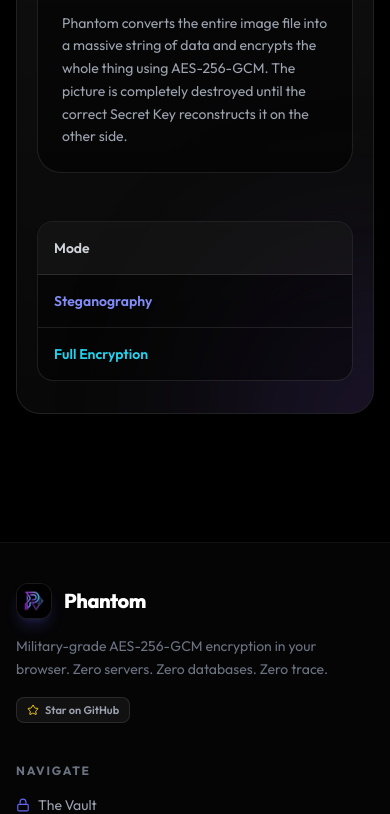
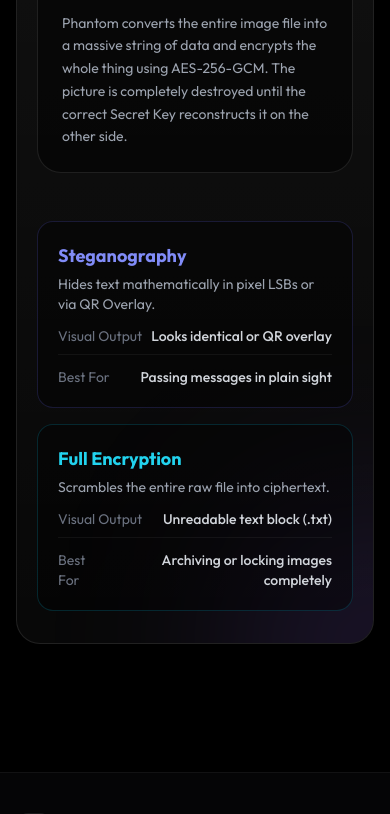
Before and after one commit to aadityashekhar321/Phantom, a Next.js app: page / in a window 390 px wide. Shown: the part 3787-4601 px from the top of the page. Built offline with nearby package versions, Linux system fonts and the light colour scheme.

Commit message:
fix(ui): responsive card layout for Vault image handling table

```diff
--- a/app/page.tsx
+++ b/app/page.tsx
@@ -1417,32 +1417,37 @@
           </div>
         </div>
 
-        {/* Feature Comparison Table */}
-        <div className="mt-12 overflow-x-auto bg-black/40 border border-white/10 rounded-2xl w-full">
-          <table className="w-full text-left border-collapse min-w-[600px]">
-            <thead>
-              <tr className="bg-white/5 border-b border-white/10">
-                <th className="p-4 text-sm font-semibold text-gray-300">Mode</th>
-                <th className="p-4 text-sm font-semibold text-gray-300 hidden sm:table-cell">How it Works</th>
-                <th className="p-4 text-sm font-semibold text-gray-300">Visual Output</th>
-                <th className="p-4 text-sm font-semibold text-gray-300 hidden md:table-cell">Best For</th>
-              </tr>
-            </thead>
-            <tbody className="divide-y divide-white/10 text-sm">
-              <tr className="hover:bg-white/[0.02] transition-colors">
-                <td className="p-4 font-semibold text-indigo-400">Steganography</td>
-                <td className="p-4 text-gray-400 hidden sm:table-cell">Hides text mathematically in pixel LSBs</td>
-                <td className="p-4 text-gray-300">Looks identical to original</td>
-                <td className="p-4 text-gray-400 hidden md:table-cell">Passing messages in plain sight</td>
-              </tr>
-              <tr className="hover:bg-white/[0.02] transition-colors">
-                <td className="p-4 font-semibold text-cyan-400">Full Encryption</td>
-                <td className="p-4 text-gray-400 hidden sm:table-cell">Scrambles the entire raw file into ciphertext</td>
-                <td className="p-4 text-gray-300">Unreadable text block (.txt)</td>
-                <td className="p-4 text-gray-400 hidden md:table-cell">Archiving or locking images completely</td>
-              </tr>
-            </tbody>
-          </table>
+        {/* Feature Comparison - Mobile Responsive Cards */}
+        <div className="mt-12 grid grid-cols-1 md:grid-cols-2 gap-4 w-full">
+          <div className="bg-black/40 border border-indigo-500/20 rounded-2xl p-5 hover:border-indigo-500/40 transition-colors">
+            <h4 className="font-bold text-lg text-indigo-400 mb-1">Steganography</h4>
+            <p className="text-sm text-gray-400 mb-3">Hides text mathematically in pixel LSBs or via QR Overlay.</p>
+            <div className="flex flex-col gap-2 text-sm">
+              <div className="flex justify-between items-center border-b border-white/5 pb-2">
+                <span className="text-gray-500">Visual Output</span>
+                <span className="text-gray-300 font-medium text-right">Looks identical or QR overlay</span>
+              </div>
+              <div className="flex justify-between items-center pt-1">
+                <span className="text-gray-500">Best For</span>
+                <span className="text-gray-300 font-medium text-right">Passing messages in plain sight</span>
+              </div>
+            </div>
+          </div>
+
+          <div className="bg-black/40 border border-cyan-500/20 rounded-2xl p-5 hover:border-cyan-500/40 transition-colors">
+            <h4 className="font-bold text-lg text-cyan-400 mb-1">Full Encryption</h4>
+            <p className="text-sm text-gray-400 mb-3">Scrambles the entire raw file into ciphertext.</p>
+            <div className="flex flex-col gap-2 text-sm">
+              <div className="flex justify-between items-center border-b border-white/5 pb-2">
+                <span className="text-gray-500">Visual Output</span>
+                <span className="text-gray-300 font-medium text-right">Unreadable text block (.txt)</span>
+              </div>
+              <div className="flex justify-between items-center pt-1">
+                <span className="text-gray-500">Best For</span>
+                <span className="text-gray-300 font-medium text-right">Archiving or locking images completely</span>
+              </div>
+            </div>
+          </div>
         </div>
       </GlassCard>
 
```
Also changed, not shown: public/sw.js.
